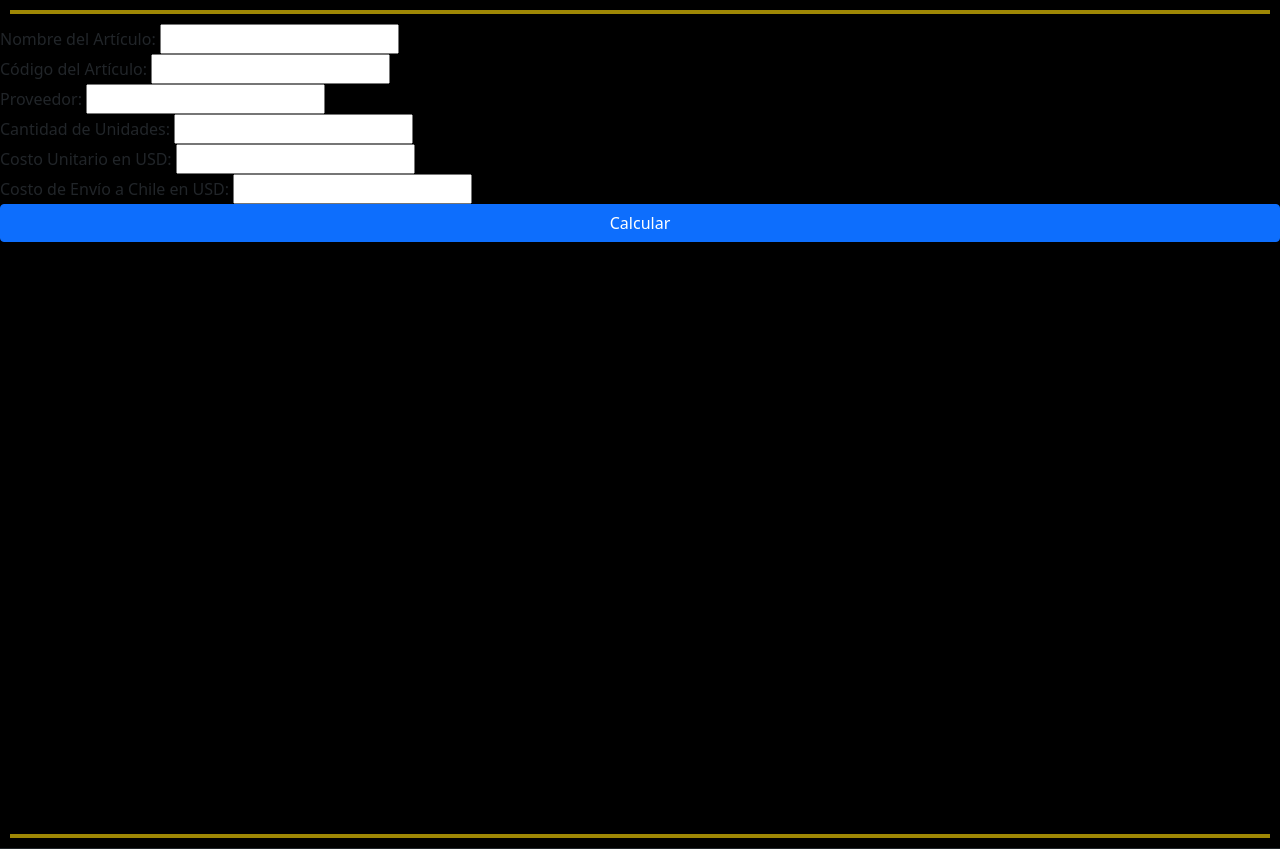
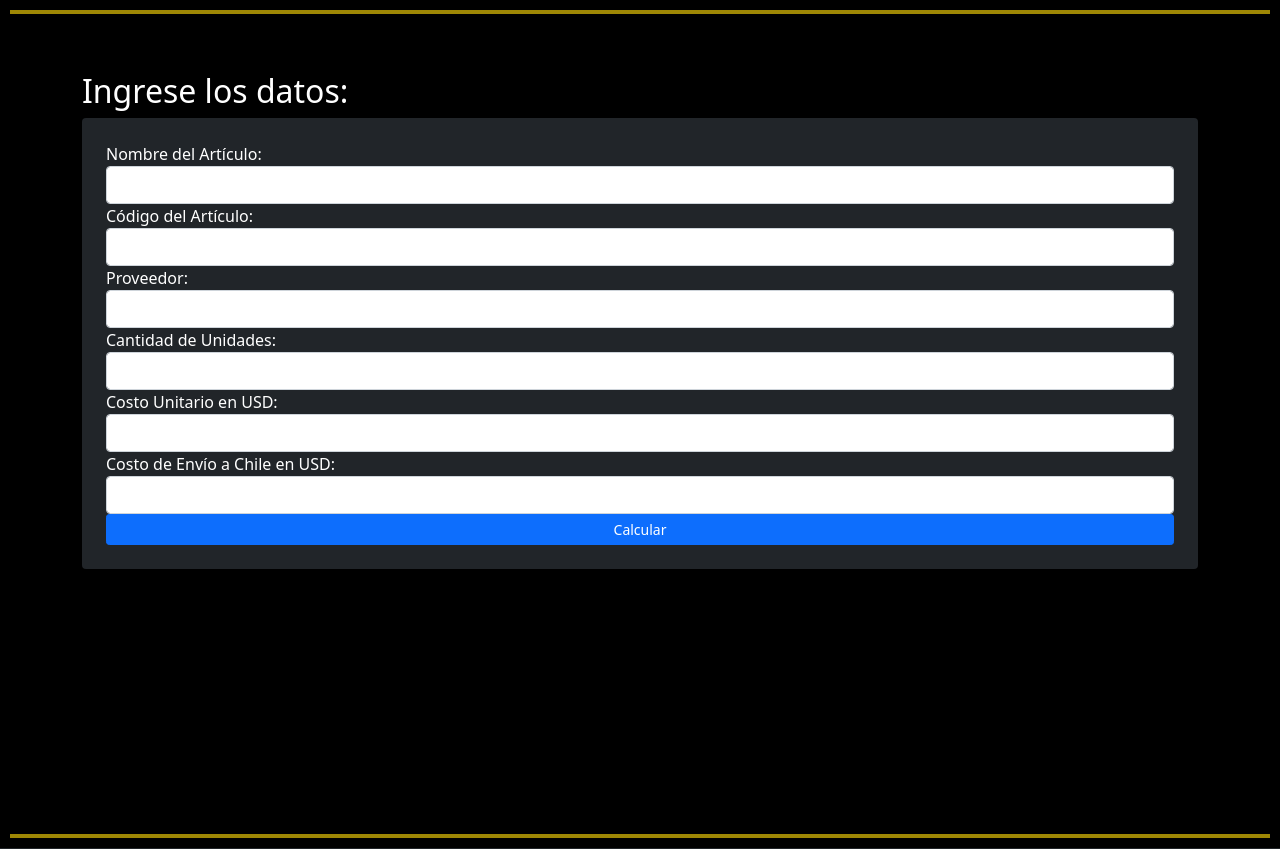
Before and after one commit to eliseoOrellana/intentoPruebadjango, a Django app: page / in a window 1280 px wide. Shown: the part 72-921 px from the top of the page. Run offline with Django 4.2, Linux system fonts and the light colour scheme.

Commit message:
update changes

```diff
--- a/importacion_china/simulator/templates/calcular_costo.html
+++ b/importacion_china/simulator/templates/calcular_costo.html
@@ -41,34 +41,38 @@
     <!-- separador -->
 
      <div class="content-wrapper">
-    <form method="post" action="/calcular_costo/">
+      <div class="container mt-5">
+        <h2 class="text-white">Ingrese los datos:</h2>
+        <form method="post" action="/calcular_costo/" class="bg-dark text-white p-4 rounded">
           {% csrf_token %}
           <div class="form-group">
-        <label for="nombre_articulo">Nombre del Artículo:</label>
-        <input type="text" name="nombre_articulo" id="nombre_articulo" required />
+            <label for="nombre_articulo" class="text-white">Nombre del Artículo:</label>
+            <input type="text" name="nombre_articulo" id="nombre_articulo" class="form-control" required />
           </div>
           <div class="form-group">
-        <label for="codigo_articulo">Código del Artículo:</label>
-        <input type="text" name="codigo_articulo" id="codigo_articulo" required />
+            <label for="codigo_articulo" class="text-white">Código del Artículo:</label>
+            <input type="text" name="codigo_articulo" id="codigo_articulo" class="form-control" required />
           </div>
           <div class="form-group">
-        <label for="proveedor">Proveedor:</label>
-        <input type="text" name="proveedor" id="proveedor" required />
+            <label for="proveedor" class="text-white">Proveedor:</label>
+            <input type="text" name="proveedor" id="proveedor" class="form-control" required />
           </div>
           <div class="form-group">
-        <label for="cantidad_unidades">Cantidad de Unidades:</label>
-        <input type="number" name="cantidad_unidades" id="cantidad_unidades" min="1" required />
+            <label for="cantidad_unidades" class="text-white">Cantidad de Unidades:</label>
+            <input type="number" name="cantidad_unidades" id="cantidad_unidades" class="form-control" min="1" required />
           </div>
           <div class="form-group">
-        <label for="costo_unitario_usd">Costo Unitario en USD:</label>
-        <input type="number" step="0.01" name="costo_unitario_usd" id="costo_unitario_usd" min="0.01" required />
+            <label for="costo_unitario_usd" class="text-white">Costo Unitario en USD:</label>
+            <input type="number" step="0.01" name="costo_unitario_usd" id="costo_unitario_usd" class="form-control" min="0.01" required />
           </div>
           <div class="form-group">
-        <label for="costo_envio_usd">Costo de Envío a Chile en USD:</label>
-        <input type="number" step="0.01" name="costo_envio_usd" id="costo_envio_usd" min="0.01" required />
+            <label for="costo_envio_usd" class="text-white">Costo de Envío a Chile en USD:</label>
+            <input type="number" step="0.01" name="costo_envio_usd" id="costo_envio_usd" class="form-control" min="0.01" required />
           </div>
-      <button type="submit" class="btn btn-primary">Calcular</button>
+          <button type="submit" class="btn btn-primary btn-sm btn-block">Calcular</button>
         </form>
+      </div>
+
 
     </div>
 
```
Also changed, not shown: importacion_china/simulator/templates/resultados.html (+6 -7 lines). Lines whose indentation alone changed are shown as unchanged.
